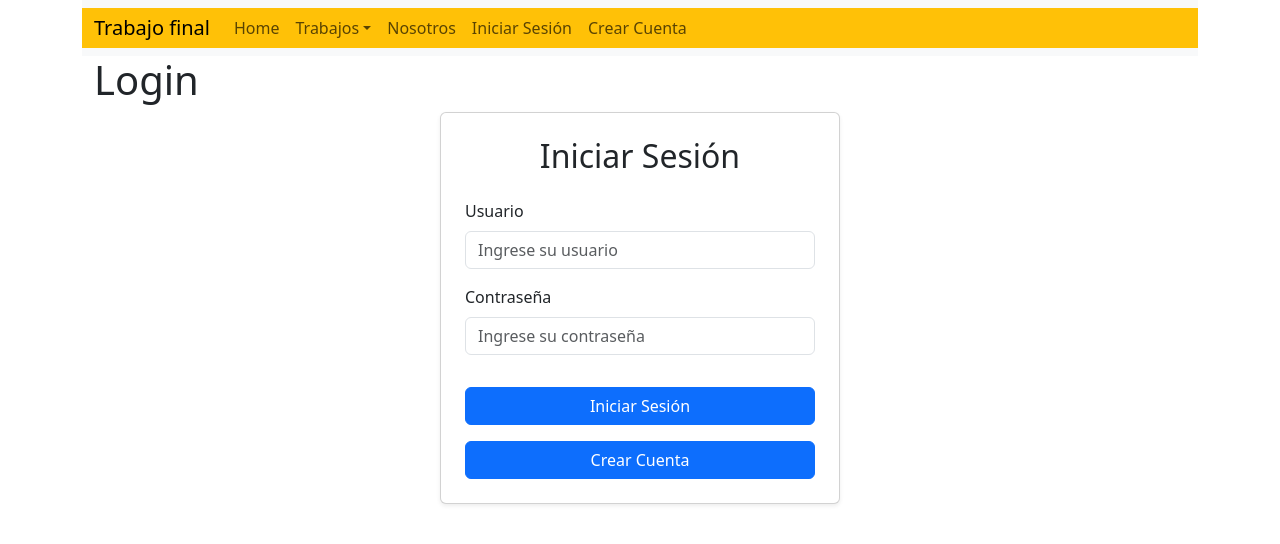
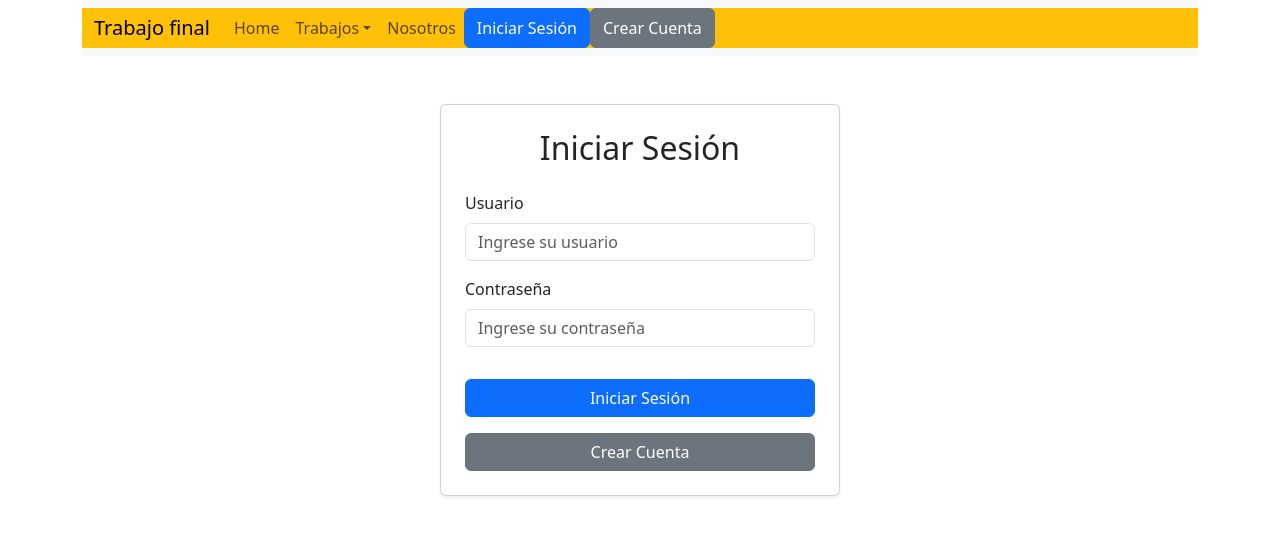
Before and after one commit to BrianTolaba/ProyectoFinal-FPW, a React (Vite) app in the folder client/: page /login in a window 1280 px wide. Shown: the top 544 px of the page. Built offline with nearby package versions, Linux system fonts and the light colour scheme; no server answers.

Commit message:
login/logout y registro en navbar son botones/home y login ordenados

```diff
--- a/client/src/components/Layout.jsx
+++ b/client/src/components/Layout.jsx
@@ -62,14 +62,14 @@ function Layout() {
 
                                 </NavDropdown>
                                 <Nav.Link href="/aboutus">Nosotros</Nav.Link>
-                                {isAuthenticated ?
-                                (<Button variant="outline-success" onClick={manejarLogout}>Cerrar Sesión</Button>)
-                                : (<Nav.Link href="/login">Iniciar Sesión</Nav.Link>)}
-                                {!isAuthenticated && (
-                                    <Nav.Link href="/registro">Crear Cuenta</Nav.Link>
-                                )}
                                 {isAuthenticated && (
                                     <Nav.Link href="/questions">Cuestionario de Inglés</Nav.Link>
+                                )}
+                                {isAuthenticated ?
+                                (<Button variant="success" onClick={manejarLogout}>Cerrar Sesión</Button>)
+                                : (<Button variant="primary" onClick={() => navigate('/login')}>Iniciar Sesión</Button>)}
+                                {!isAuthenticated && (
+                                    <Button variant="secondary" onClick={() => navigate('/registro')}>Crear Cuenta</Button>
                                 )}
                             </Nav>
                         </Navbar.Collapse>
--- a/client/src/components/Login.jsx
+++ b/client/src/components/Login.jsx
@@ -74,7 +74,7 @@ export const Login = () => {
                         <Button variant="primary" type="submit" className="w-100 mt-3">
                             Iniciar Sesión
                         </Button>
-                        <Button variant="primary" className="w-100 mt-3" onClick={() => navigate('/registro')}>
+                        <Button variant="secondary" className="w-100 mt-3" onClick={() => navigate('/registro')}>
                             Crear Cuenta
                         </Button>
 
--- a/client/src/pages/Home.jsx
+++ b/client/src/pages/Home.jsx
@@ -4,6 +4,8 @@ import Carousel from 'react-bootstrap/Carousel';
 import imagenMascota from '../assets/imag/Mascota.jpg';
 import imagenAdivinarNumero from '../assets/imag/Adivinar.png'
 import imagenEstrella from '../assets/imag/Estrella.png'
+import Button from 'react-bootstrap/Button';
+
 
 function Home() {
 
@@ -12,17 +14,14 @@ function Home() {
 
   return (
     <div>
-      <h1>HOME</h1>
+      <h1></h1>
       {!isAuthenticated && (
-        <>
-          <p>Inicia Sesion Aqui</p>
-          <p>Si no tienes cuenta, regisstrate</p>
-        </>
+        <></>
       )}
       {isAuthenticated && (
-        <p>-----------------</p>
+        <></>
       )}
-      <h2 className='text-center'>Algunos trabajos anteriores</h2>
+      <h2 className='text-center mt-5'>Algunos trabajos anteriores</h2>
       <Carousel className='mx-auto' style={{ maxWidth: '600px' }}>
         <Carousel.Item onClick={() => navigate('/tp3ej2')}>
           <img className="d-block w-100" src={imagenMascota} />
--- a/client/src/pages/Login.jsx
+++ b/client/src/pages/Login.jsx
@@ -3,8 +3,8 @@ import { Login } from '../components/Login';
 
 function Registro() {
   return (
-    <Container>
-      <h1>Login</h1>
+    <Container className="mt-5">
+      <h1></h1>
       <Login />
     </Container>
   );
```
